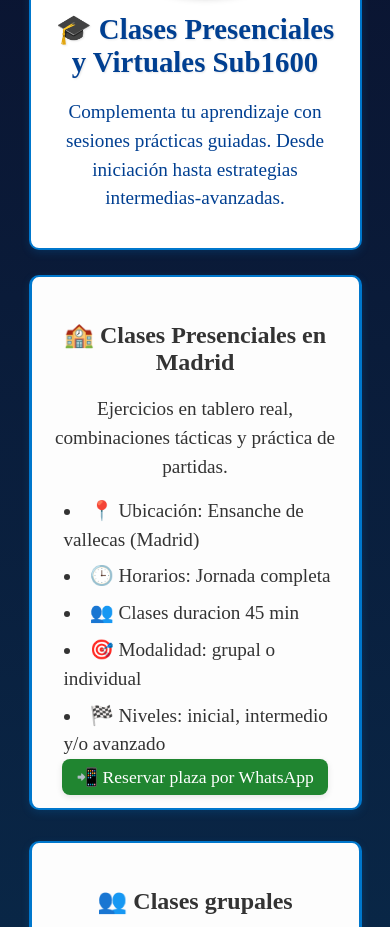
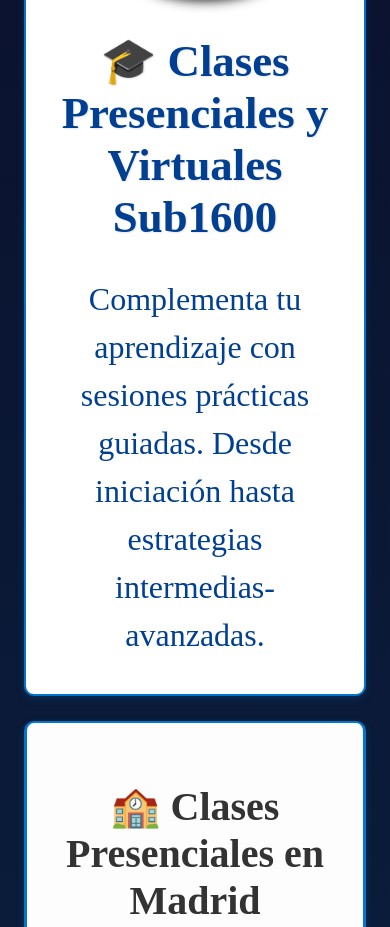
Before and after one commit to ChessSub1600/ChessSub1600-Web, a website with bundled scripts: page cursos.html in a window 390 px wide. Shown: the part 368-1295 px from the top of the page. Built offline with nearby package versions, Linux system fonts and the light colour scheme.

Commit message:
incremento de h1,h2,h3,h4,p y botones

```diff
--- a/assets/css/cursos.css
+++ b/assets/css/cursos.css
@@ -184,7 +184,7 @@ footer a:hover {
   .container-btn1{
     max-width: 100%;
     margin: 0 auto;
-    padding: 0 10px;
+    padding: 0 5px;
   }
   section,
   .clases-sub1600,
@@ -200,21 +200,21 @@ footer a:hover {
 
   /* TEXTOS AJUSTADOS */
   h2 {
-    font-size: 1.8rem;
+    font-size: 2.8rem;
     margin-bottom: 10px;
   }
 
   h3 {
-    font-size: 1.5rem;
+    font-size: 2.5rem;
   }
 
   h4 {
-    font-size: 1.3rem;
+    font-size: 1.9rem;
   }
 
   p,
   .curso-card li {
-    font-size: 1.2rem;
+    font-size: 2rem;
     line-height: 1.5;
   }
 
@@ -233,7 +233,7 @@ footer a:hover {
   /* BOTONES */
   .button {
     font-size: 1.1rem;
-    padding: 8px 14px;
+    padding: 16px 18px;
   }
 
   /* Aumentar espacio entre cards */
```
